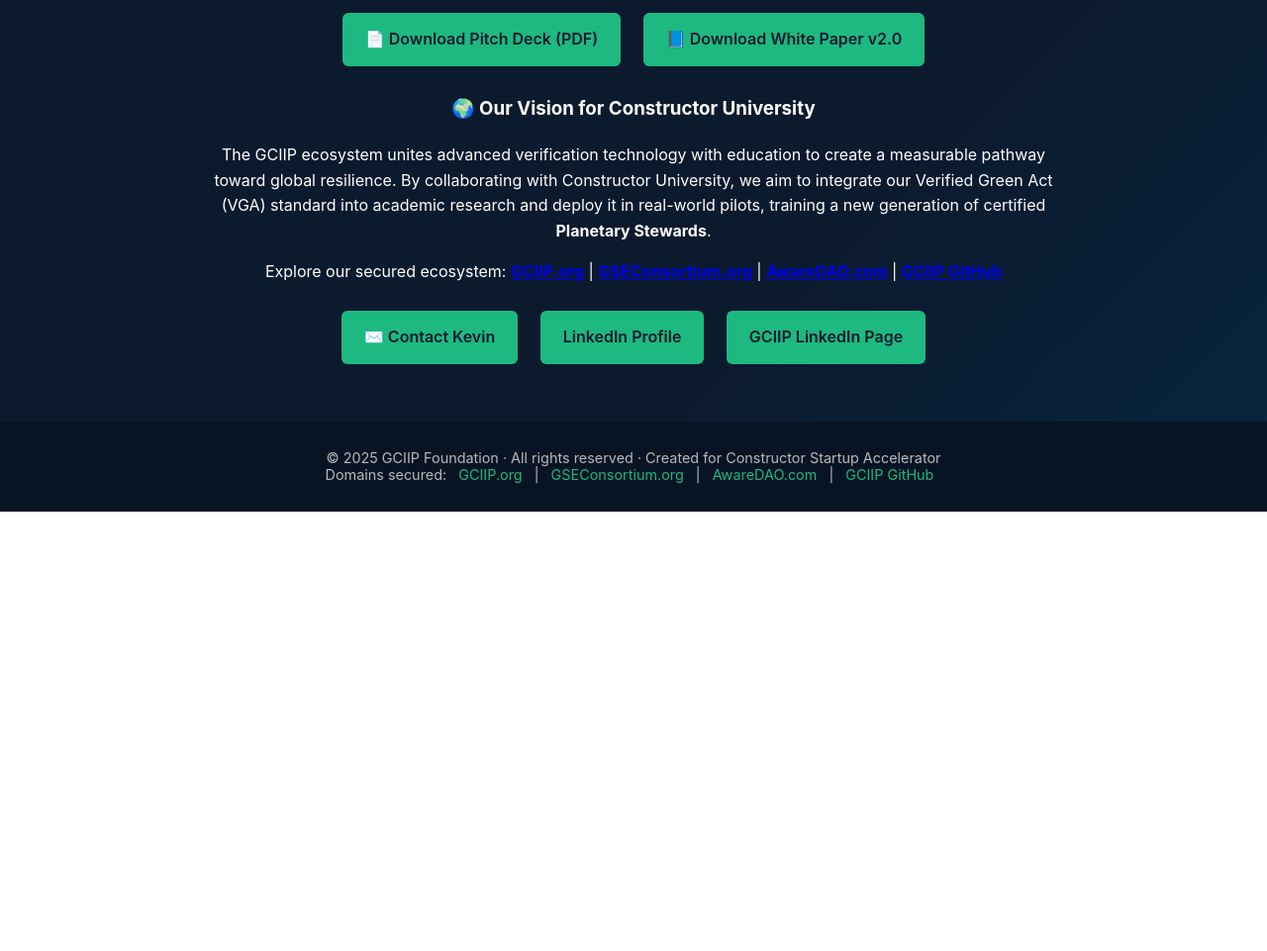
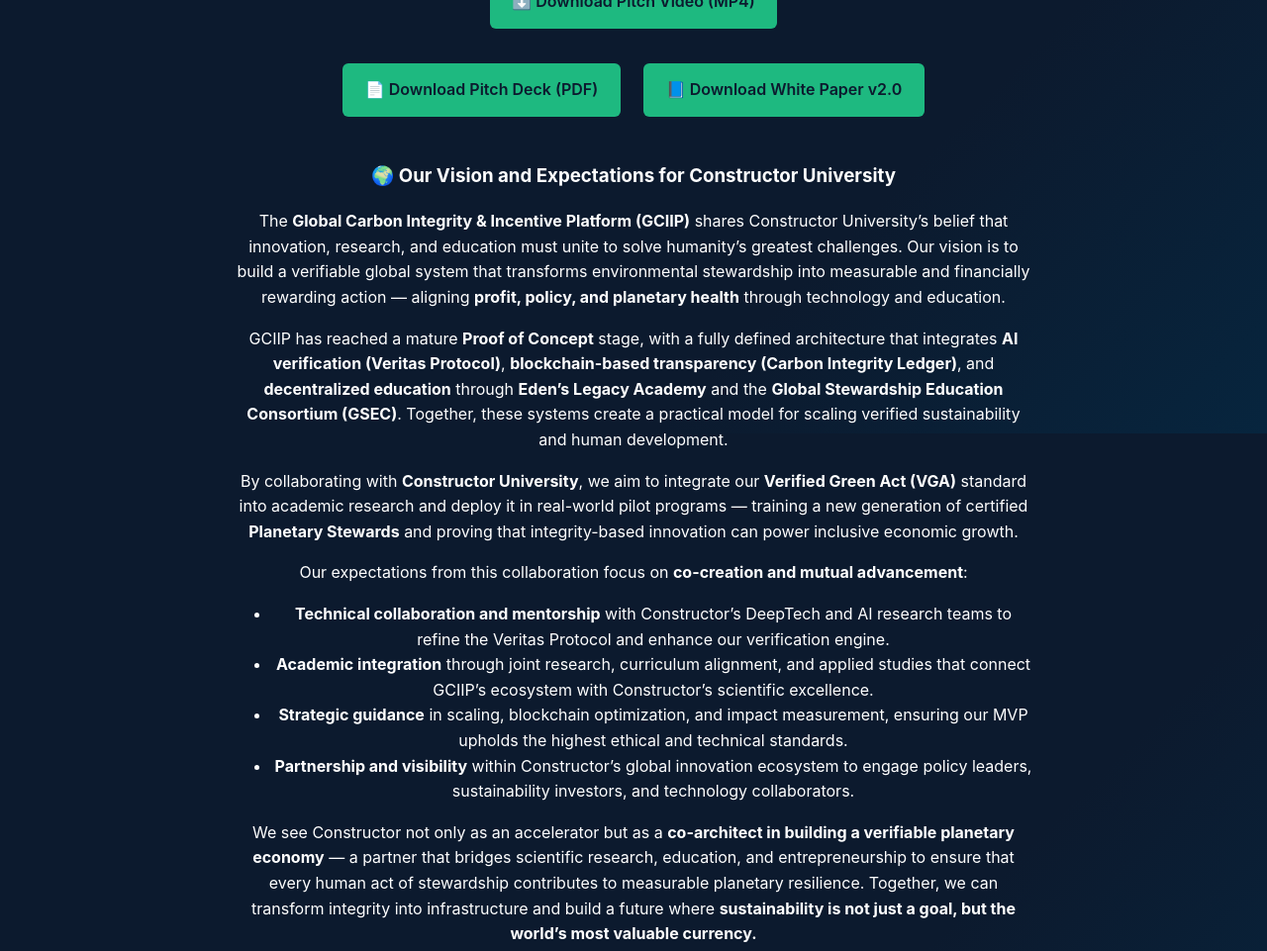
Before and after one commit to kevinolubiyi/gciip-pitch, a plain HTML site: page index.html in a window 1280 px wide. Shown: the part 1162-2123 px from the top of the page at 99% size. Before the commit the page ends 1679 px from the top, so only its background shows below. Drawn offline with Linux system fonts and the light colour scheme.

Commit message:
Add files via upload

```diff
--- a/index.html
+++ b/index.html
@@ -19,8 +19,8 @@
   <h2>Pitch for Constructor Startup Accelerator</h2>
   <p>
     I’m <strong>Kevin Olubiyi</strong>, Founder and Systems Architect of the Global Carbon Integrity & Incentive Platform (GCIIP).
-    GCIIP builds a verified global system that rewards environmental stewardship — aligning profit, policy, and planetary health.
-    This page provides official presentation materials prepared for the Constructor Startup Accelerator.
+    GCIIP presents a fully developed and implementable blueprint for a verified global system that rewards environmental stewardship — aligning economic profit, policy evolution, and planetary health in one unified framework.
+    This page contains the official presentation materials prepared for the Constructor Startup Accelerator, representing our next step toward building the world’s most transparent and incentive-driven sustainability infrastructure.
   </p>
 
   <!-- Pitch video -->
@@ -46,14 +46,42 @@
       📘 Download White Paper v2.0
     </a>
   </div>
+<section class="vision-section">
+  <h3>🌍 Our Vision and Expectations for Constructor University</h3>
+<p>
+  The <strong>Global Carbon Integrity & Incentive Platform (GCIIP)</strong> shares Constructor University’s belief that innovation, research, and education must unite to solve humanity’s greatest challenges.
+  Our vision is to build a verifiable global system that transforms environmental stewardship into measurable and financially rewarding action — aligning <strong>profit, policy, and planetary health</strong> through technology and education.
+</p>
 
-  <h3>🌍 Our Vision for Constructor University</h3>
-  <p>
-    The GCIIP ecosystem unites advanced verification technology with education to create a measurable pathway toward global resilience.
-    By collaborating with Constructor University, we aim to integrate our Verified Green Act (VGA) standard into academic research and
-    deploy it in real-world pilots, training a new generation of certified <strong>Planetary Stewards</strong>.
-  </p>
+<p>
+  GCIIP has reached a mature <strong>Proof of Concept</strong> stage, with a fully defined architecture that integrates <strong>AI verification (Veritas Protocol)</strong>,
+  <strong>blockchain-based transparency (Carbon Integrity Ledger)</strong>, and <strong>decentralized education</strong> through
+  <strong>Eden’s Legacy Academy</strong> and the <strong>Global Stewardship Education Consortium (GSEC)</strong>.
+  Together, these systems create a practical model for scaling verified sustainability and human development.
+</p>
 
+<p>
+  By collaborating with <strong>Constructor University</strong>, we aim to integrate our <strong>Verified Green Act (VGA)</strong> standard into academic research
+  and deploy it in real-world pilot programs — training a new generation of certified <strong>Planetary Stewards</strong>
+  and proving that integrity-based innovation can power inclusive economic growth.
+</p>
+
+<p>
+  Our expectations from this collaboration focus on <strong>co-creation and mutual advancement</strong>:
+</p>
+<ul>
+  <li><strong>Technical collaboration and mentorship</strong> with Constructor’s DeepTech and AI research teams to refine the Veritas Protocol and enhance our verification engine.</li>
+  <li><strong>Academic integration</strong> through joint research, curriculum alignment, and applied studies that connect GCIIP’s ecosystem with Constructor’s scientific excellence.</li>
+  <li><strong>Strategic guidance</strong> in scaling, blockchain optimization, and impact measurement, ensuring our MVP upholds the highest ethical and technical standards.</li>
+  <li><strong>Partnership and visibility</strong> within Constructor’s global innovation ecosystem to engage policy leaders, sustainability investors, and technology collaborators.</li>
+</ul>
+
+<p>
+  We see Constructor not only as an accelerator but as a <strong>co-architect in building a verifiable planetary economy</strong> —
+  a partner that bridges scientific research, education, and entrepreneurship to ensure that every human act of stewardship contributes to measurable planetary resilience.
+  Together, we can transform integrity into infrastructure and build a future where <strong>sustainability is not just a goal, but the world’s most valuable currency.</strong>
+</p>
+</section>
   <p>
     Explore our secured ecosystem:
     <strong><a href="https://www.GCIIP.org" target="_blank">GCIIP.org</a></strong> |
```
